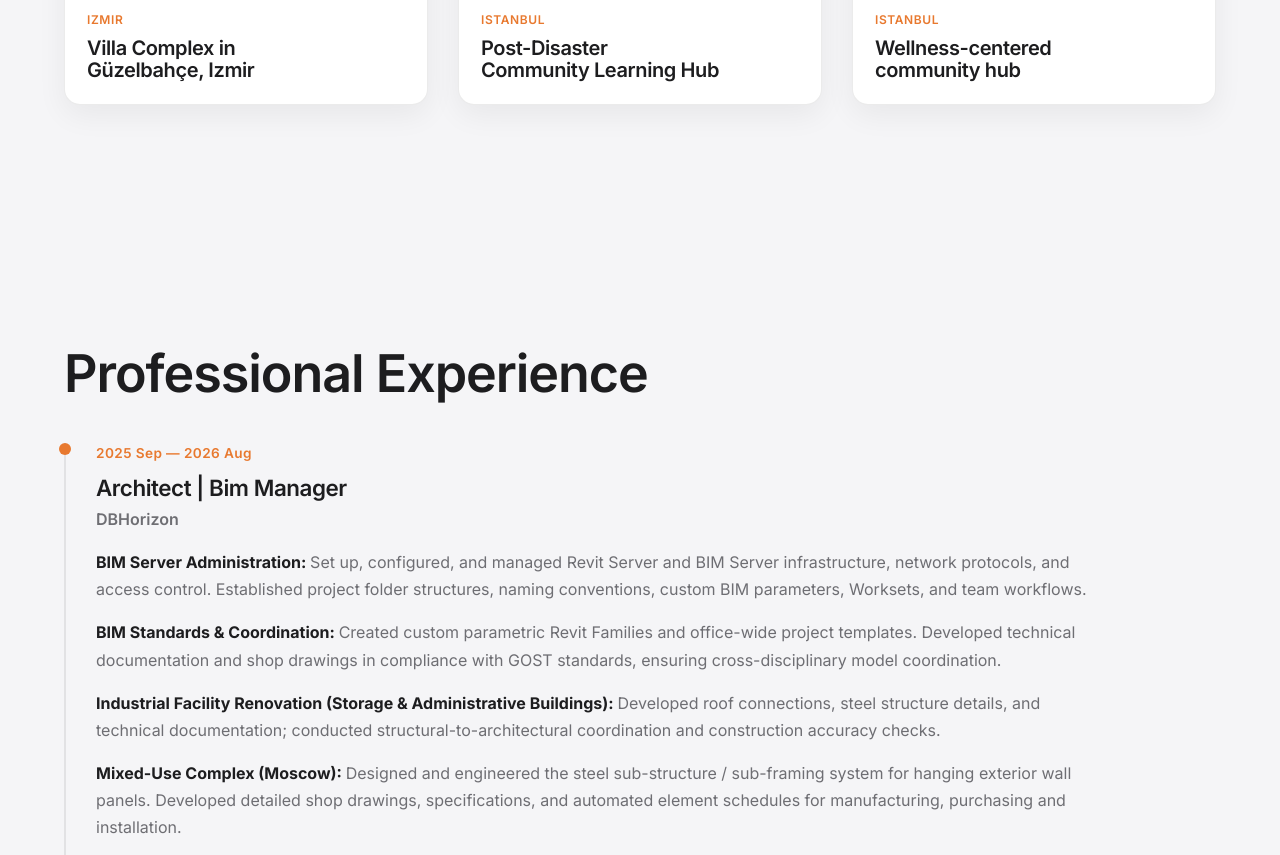
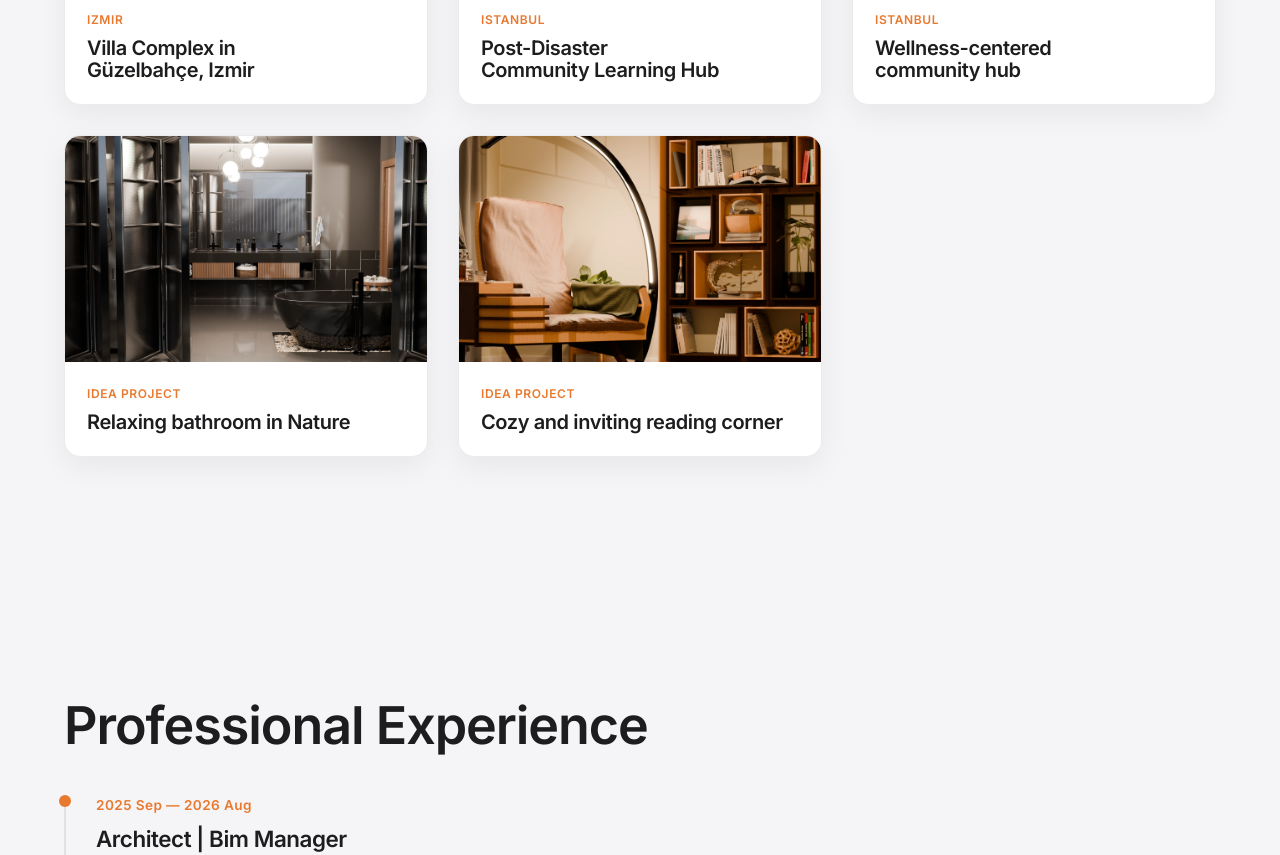
Before and after one commit to nickkk56/NS_Website, a plain HTML site: page work.html in a window 1280 px wide. Shown: the part 880-1735 px from the top of the page. Drawn offline with Linux system fonts and the light colour scheme.

Commit message:
Added projects 7 and 8

```diff
--- a/work.html
+++ b/work.html
@@ -131,6 +131,38 @@
                 </div>
             </div>
 
+            <!-- Project Card 7 -->
+            <div class="work-card" tabindex="0" role="button"
+                 data-title="Relaxing bathroom in Nature"
+                 data-category="Idea Project"
+                 data-description="A calm, natural bathroom with warm materials, soft tones, and a simple, timeless feel that brings a sense of comfort and quiet luxury with transition to natural garden."
+                 data-images="assets/p7/00.webp,assets/p7/01.webp,assets/p7/02.webp"
+                 data-stack="Design, Collaboration, Technical Documentation">
+                <div class="card-img-wrapper">
+                    <img src="assets/p7/00.webp" alt="Wellness-centered Community Hub in Istanbul">
+                </div>
+                <div class="card-info">
+                    <span class="card-category">Idea Project</span>
+                    <h3>Relaxing bathroom in Nature</h3>
+                </div>
+            </div>
+
+            <!-- Project Card 8 -->
+            <div class="work-card" tabindex="0" role="button"
+                 data-title="Reading Corner"
+                 data-category="Idea Project"
+                 data-description="A cozy and inviting reading area inside a livingroom, filled with cozy furniture personal accessories and warm light."
+                 data-images="assets/p8/00.webp,assets/p8/01.webp,assets/p8/02.webp,assets/p8/03.webp"
+                 data-stack="Design, 3D Visualizations ( Done in Blender & Cycles )">
+                <div class="card-img-wrapper">
+                    <img src="assets/p8/00.webp" alt="A cozy and inviting reading corner">
+                </div>
+                <div class="card-info">
+                    <span class="card-category">Idea Project</span>
+                    <h3>Cozy and inviting reading corner</h3>
+                </div>
+            </div>
+
         </div>
 
 
```
Also changed, not shown: assets/p7/00.webp (added), assets/p7/01.webp (added), assets/p7/02.webp (added), assets/p8/00.webp (added), assets/p8/01.webp (added), assets/p8/02.webp (added), assets/p8/03.webp (added), 1 other file.
